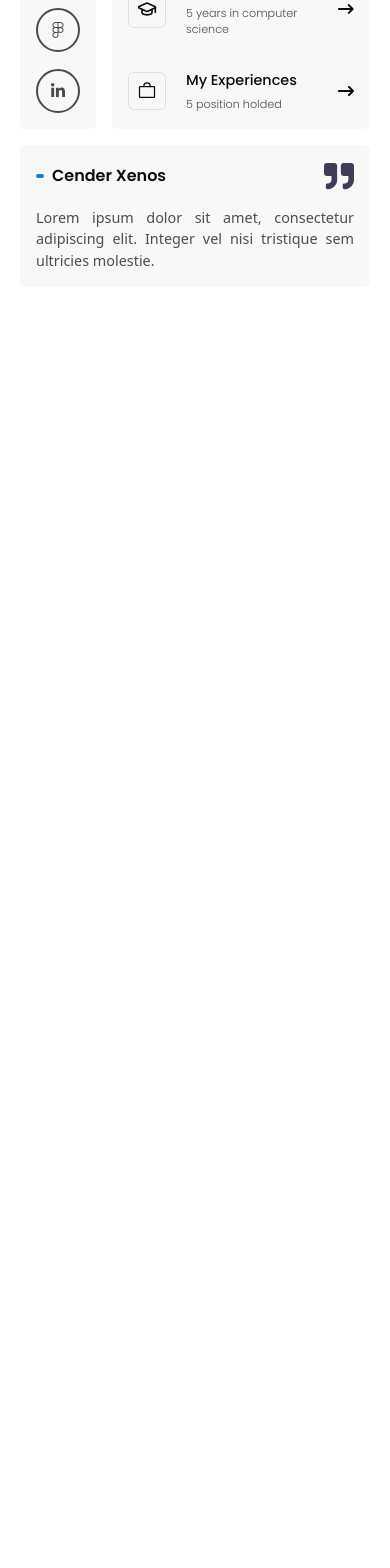
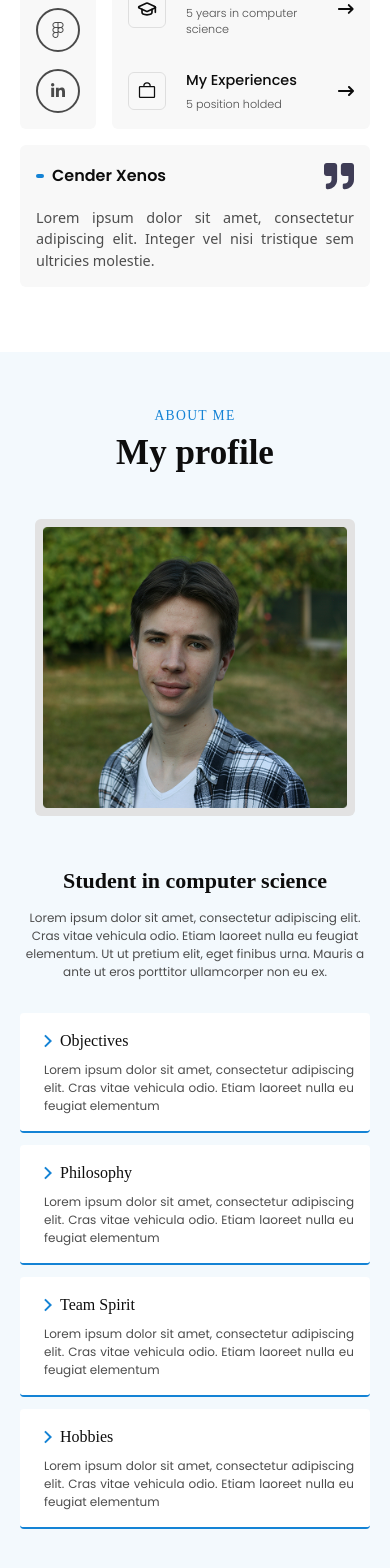
Before and after one commit to LouisJagueneau/PortfolioV2, a React (Vite) app in the folder portfolioV2/: page / in a window 390 px wide. Shown: the part 843-2411 px from the top of the page. Before the commit the page ends 1130 px from the top, so only its background shows below. Built offline with nearby package versions, Linux system fonts and the light colour scheme; a web font is replaced by a local one.

Commit message:
About me section finished + responsive

```diff
--- /dev/null
+++ b/portfolioV2/src/components/IntroductionCard.jsx
@@ -0,0 +1,18 @@
+import { RiArrowRightSLine } from "react-icons/ri";
+
+function IntroductionCard({title, description}) {
+    return(
+        <div className="flex flex-col p-4 gap-2 bg-bg dark:bg-bg-light-dark rounded-sm border-b-2 border-primary">
+            <div className="flex items-center text-[1.0rem] 2xl:text-[1.15rem]">
+                <RiArrowRightSLine className="text-primary text-2xl" />
+                <h4 className="font-rem font-medium text-text dark:text-text-dark">{title}</h4>
+            </div>
+            <p className="flex pl-2 font-poppins text-[0.75rem] 2xl:text-[0.85rem] text-justify text-text-muted dark:text-text-muted-dark">
+                {description}
+            </p>
+
+        </div>
+    )
+}
+
+export default IntroductionCard
--- a/portfolioV2/src/index.css
+++ b/portfolioV2/src/index.css
@@ -1,5 +1,6 @@
 @import url('https://fonts.googleapis.com/css2?family=Poppins:ital,wght@0,100;0,200;0,300;0,400;0,500;0,600;0,700;0,800;0,900;1,100;1,200;1,300;1,400;1,500;1,600;1,700;1,800;1,900&display=swap');
 @import url('https://fonts.googleapis.com/css2?family=Quattrocento+Sans:ital,wght@0,400;0,700;1,400;1,700&display=swap');
+@import url('https://fonts.googleapis.com/css2?family=REM:ital,wght@0,100..900;1,100..900&display=swap');
 @import "tailwindcss";
 
 @custom-variant dark (&:where(.dark, .dark *));
--- a/portfolioV2/src/pages/Home.jsx
+++ b/portfolioV2/src/pages/Home.jsx
@@ -2,9 +2,12 @@
 import Header from "../components/Header"
 import SidePanelMobile from "../components/SidePanelMobile";
 import SidePanelPC from "../components/SidePanelPC";
+import IntroductionCard from "../components/IntroductionCard";
 
 // Icons
 import { MdOutlineFileDownload } from "react-icons/md";
+
+import ProfilePictureV2 from "../assets/ProfilePictureV2.png"
 
 
 function Home() {
@@ -45,19 +48,77 @@ function Home() {
                     </div>
                 </div>
 
-
                 <div className="flex lg:flex-2 2xl:flex-3">
-                    {/* width < lg */}
                     <div className="w-full lg:hidden">
                         <SidePanelMobile />
                     </div>
-                    {/* width > lg */}
                     <div className="hidden lg:flex lg:ml-18 2xl:ml-0">
                         <SidePanelPC />
                     </div>
                 </div>
 
             </section >
+
+            {/* About me Section */}
+            <section className="bg-bg-secondary dark:bg-bg-dark">
+                <div className="container mx-auto px-[20px] md:px-[40px] lg:px-[60px] xl:px-[80px] 2xl:px-[100px] mt-[65px]">
+
+
+                    <div className="py-[50px]">
+
+                        {/* Title Div */}
+                        <div className="text-center xl:text-start mb-10">
+                            <span className="uppercase font-rem text-primary tracking-widest text-[0.85rem] ">About me</span>
+                            <h2 className="font-rem font-bold text-[35px] text-text dark:text-text-dark">My profile</h2>
+                        </div>
+
+
+                        <div className="flex flex-col justify-center items-center gap-12
+                                        xl:flex-row xl:items-stretch">
+
+                            <img src={ProfilePictureV2}
+                                alt="ProfilePictureV2"
+                                className="p-2 rounded-md w-80 xl:w-auto 2xl:w-3/4 bg-bg-light-secondary dark:bg-bg-ultralight-dark"
+                            />
+
+                            <div className="flex flex-col gap-8 items-center">
+
+                                <div className="text-center xl:text-start flex flex-col gap-3">
+                                    <h3 className="font-rem font-semibold text-[22px] 2xl:text-[28px] text-text dark:text-text-dark">Student in computer science</h3>
+                                    <p className="font-poppins text-[0.75rem] 2xl:text-[0.90rem] text-text-muted dark:text-text-muted-dark">Lorem ipsum dolor sit amet, consectetur adipiscing elit. Cras vitae vehicula odio. Etiam laoreet nulla eu feugiat elementum. Ut ut pretium elit, eget finibus urna. Mauris a ante ut eros porttitor ullamcorper non eu ex. </p>
+                                </div>
+
+                                <div className="grid grid-cols-1 gap-y-3
+                                                sm:w-4/5
+                                                md:grid-cols-2 md:w-full md:gap-x-5 md:gap-y-5
+                                                2xl:gap-x-9 2xl:gap-y-9">
+
+                                    <IntroductionCard
+                                        title="Objectives"
+                                        description="Lorem ipsum dolor sit amet, consectetur adipiscing elit. Cras vitae vehicula odio. Etiam laoreet nulla eu feugiat elementum"
+                                    />
+                                    <IntroductionCard
+                                        title="Philosophy"
+                                        description="Lorem ipsum dolor sit amet, consectetur adipiscing elit. Cras vitae vehicula odio. Etiam laoreet nulla eu feugiat elementum"
+                                    />
+                                    <IntroductionCard
+                                        title="Team Spirit"
+                                        description="Lorem ipsum dolor sit amet, consectetur adipiscing elit. Cras vitae vehicula odio. Etiam laoreet nulla eu feugiat elementum"
+                                    />
+                                    <IntroductionCard
+                                        title="Hobbies"
+                                        description="Lorem ipsum dolor sit amet, consectetur adipiscing elit. Cras vitae vehicula odio. Etiam laoreet nulla eu feugiat elementum"
+                                    />
+
+                                </div>
+                            </div>
+
+                        </div>
+
+                    </div>
+                </div>
+            </section>
+
         </div >
     )
 }
```
Also changed, not shown: portfolioV2/src/assets/ProfilePictureV2.png (added).
